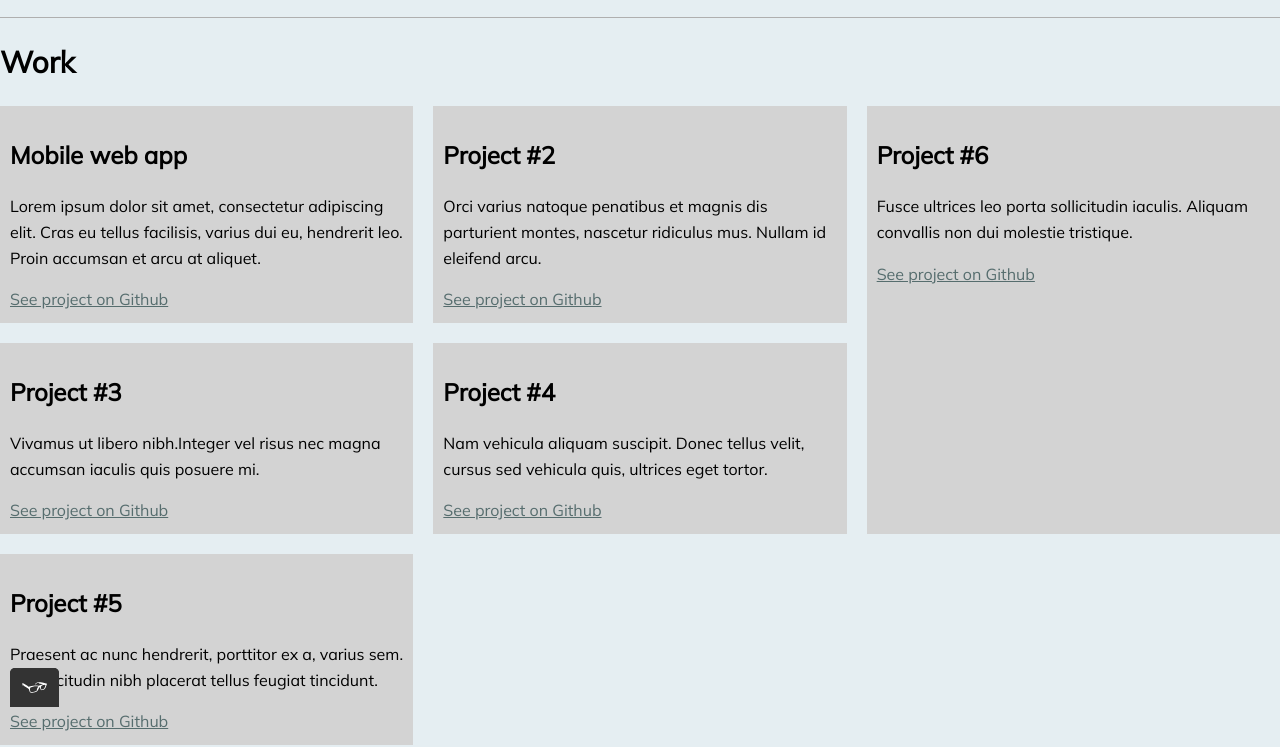
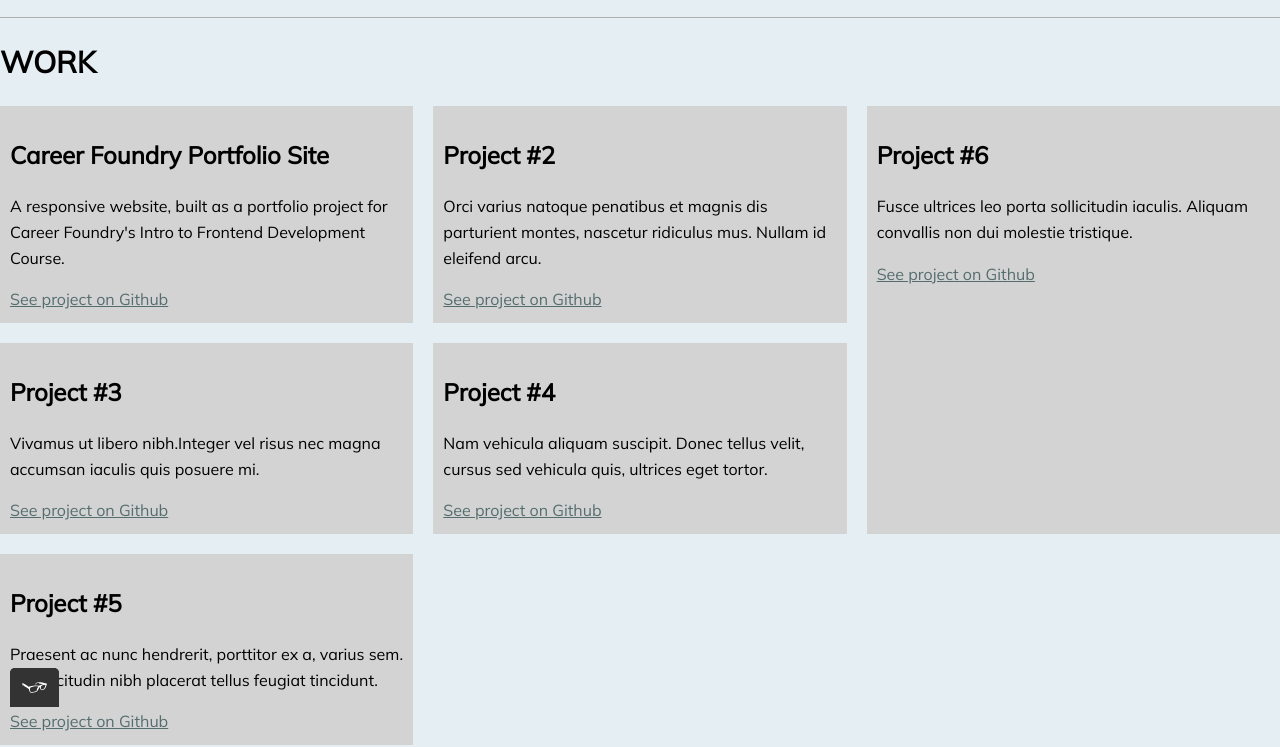
Before and after one commit to kurenkov004/MK_Portfolio_Site, a plain HTML site: page work.html in a window 1280 px wide. Shown: the part 93-840 px from the top of the page. Drawn offline with nearby package versions, Linux system fonts and the light colour scheme.

Commit message:
replaced dummy text in Portfolio Site description

```diff
--- a/work.html
+++ b/work.html
@@ -36,12 +36,12 @@
     </header>
 
     <section>
-        <h1>Work</h1>
+        <h1>WORK</h1>
         <div class="grid">
             <div class="grid__item">
-                <h2>Mobile web app</h2>
-                <p>Lorem ipsum dolor sit amet, consectetur adipiscing elit. Cras eu tellus facilisis, varius dui eu, hendrerit leo. Proin accumsan et arcu at aliquet.</p>
-                <a href="#">See project on Github</a>
+                <h2>Career Foundry Portfolio Site</h2>
+                <p>A responsive website, built as a portfolio project for Career Foundry's Intro to Frontend Development Course.</p>
+                <a href="https://github.com/kurenkov004/MK_Portfolio_Site">See project on Github</a>
             </div>
             <div class="grid__item">
                 <h2>Project #2</h2>
```
